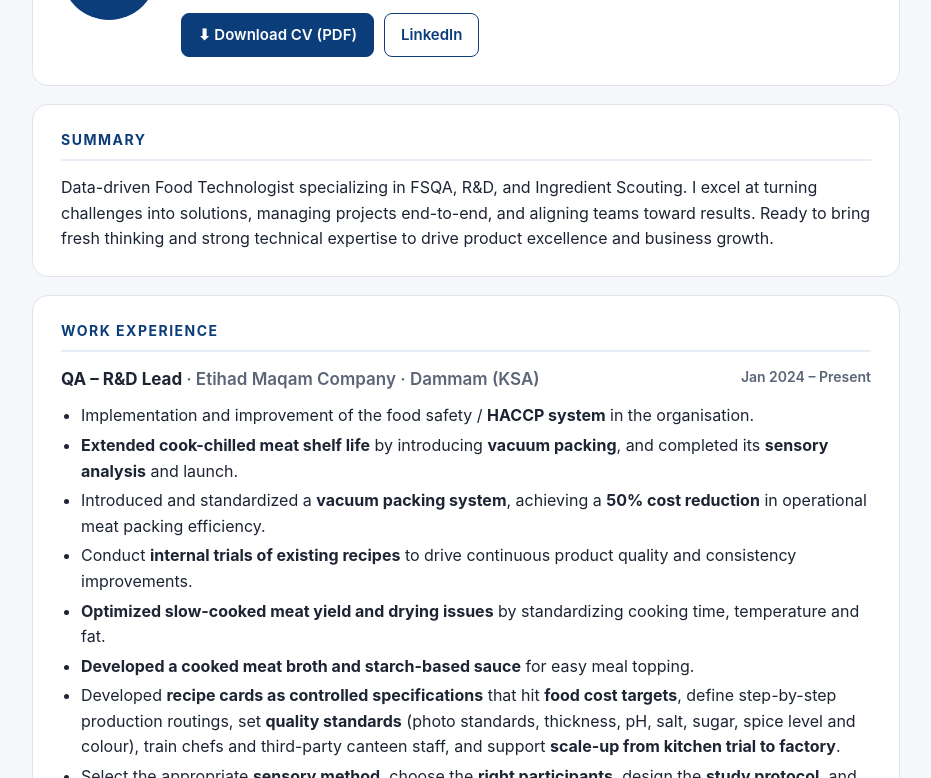
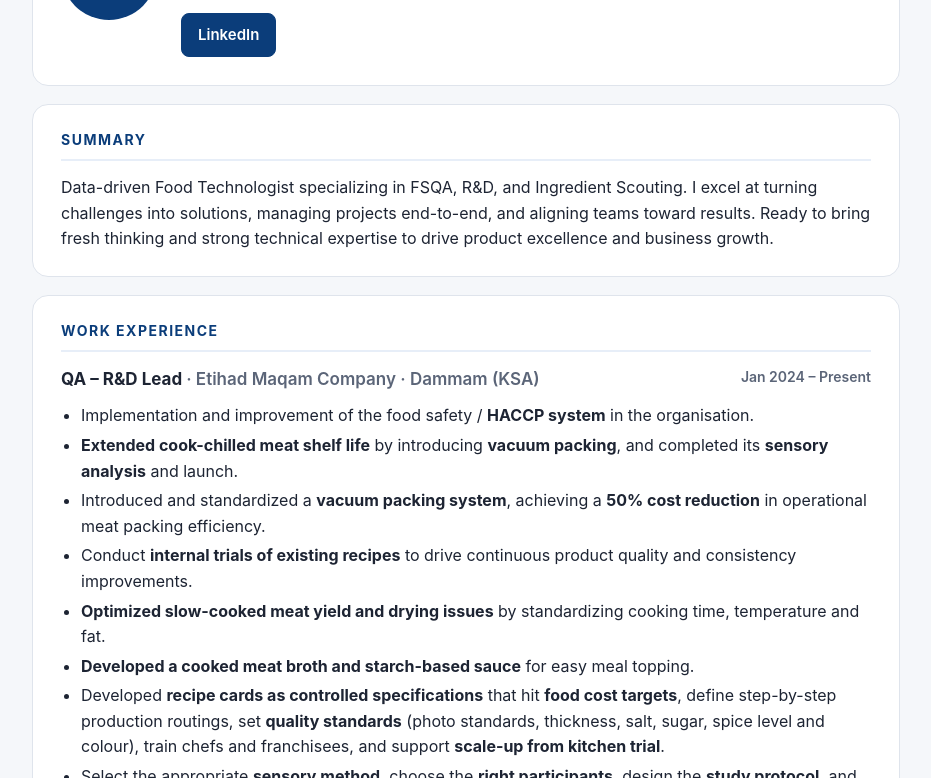
Before and after one commit to shahulameenpk/shahulameenpk.github.io, a plain HTML site: page index.html in a window 1280 px wide. Shown: the part 174-952 px from the top of the page, without its empty margins (174-1105 px from the left). Drawn offline with Linux system fonts and the light colour scheme.

Commit message:
Refine recipe card bullet and remove CV download links
Co-Authored-By: Claude Opus 5.5 <noreply@anthropic.com>

```diff
--- a/index.html
+++ b/index.html
@@ -77,8 +77,7 @@ footer{text-align:center;color:var(--muted);font-size:13px;margin-top:28px}
       <li>✉️ <a href="mailto:shahulameenpk@gmail.com">shahulameenpk@gmail.com</a></li>
     </ul>
     <div class="btns">
-      <a class="btn primary" href="Shahul-Ameen-PK-CV.pdf" download>⬇ Download CV (PDF)</a>
-      <a class="btn" href="https://www.linkedin.com/in/shahulameenpk/" target="_blank" rel="noopener">LinkedIn</a>
+      <a class="btn primary" href="https://www.linkedin.com/in/shahulameenpk/" target="_blank" rel="noopener">LinkedIn</a>
     </div>
   </div>
 </header>
@@ -103,7 +102,7 @@ footer{text-align:center;color:var(--muted);font-size:13px;margin-top:28px}
       <li>Conduct <b>internal trials of existing recipes</b> to drive continuous product quality and consistency improvements.</li>
       <li><b>Optimized slow-cooked meat yield and drying issues</b> by standardizing cooking time, temperature and fat.</li>
       <li><b>Developed a cooked meat broth and starch-based sauce</b> for easy meal topping.</li>
-      <li>Developed <b>recipe cards as controlled specifications</b> that hit <b>food cost targets</b>, define step-by-step production routings, set <b>quality standards</b> (photo standards, thickness, pH, salt, sugar, spice level and colour), train chefs and third-party canteen staff, and support <b>scale-up from kitchen trial to factory</b>.</li>
+      <li>Developed <b>recipe cards as controlled specifications</b> that hit <b>food cost targets</b>, define step-by-step production routings, set <b>quality standards</b> (photo standards, thickness, salt, sugar, spice level and colour), train chefs and franchisees, and support <b>scale-up from kitchen trial</b>.</li>
       <li>Select the appropriate <b>sensory method</b>, choose the <b>right participants</b>, design the <b>study protocol</b>, and plan <b>data analysis</b>.</li>
       <li>Conducted <b>genetic taste testing</b> to classify panellists as supertasters, tasters and non-tasters, and designed sensory tests that control <b>sensory adaptation, palate fatigue and carry-over (sequence) effects</b>.</li>
       <li><b>Skilled in DoE methodologies</b> (factorial designs, RSM) to optimize food formulations and establish robust design spaces for product development.</li>
@@ -201,7 +200,7 @@ footer{text-align:center;color:var(--muted);font-size:13px;margin-top:28px}
   <ul class="chips"><li>English</li><li>Malayalam</li><li>Hindi</li><li>Arabic</li></ul>
 </section>
 
-<footer>© 2026 Shahul Ameen PK · <a href="Shahul-Ameen-PK-CV.pdf" download>Download CV (PDF)</a></footer>
+<footer>© 2026 Shahul Ameen PK</footer>
 </div>
 </body>
 </html>
```
